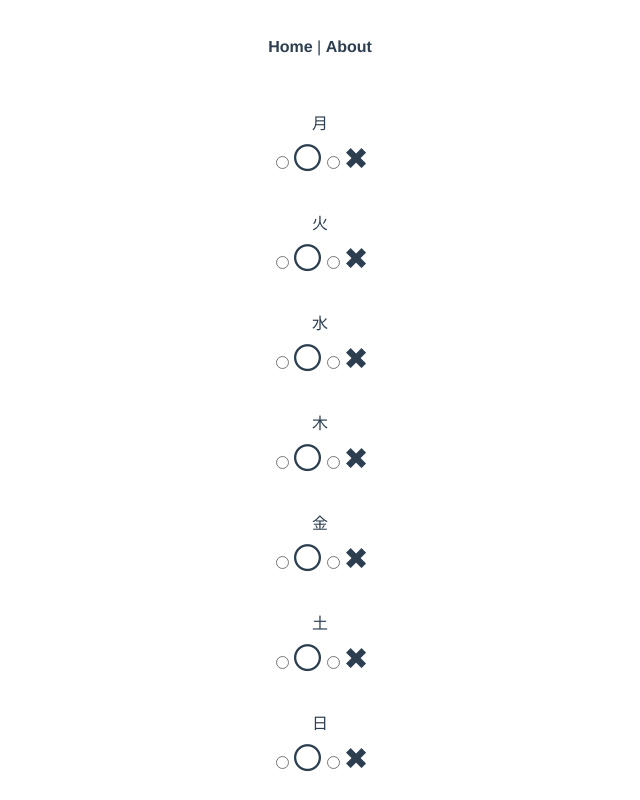
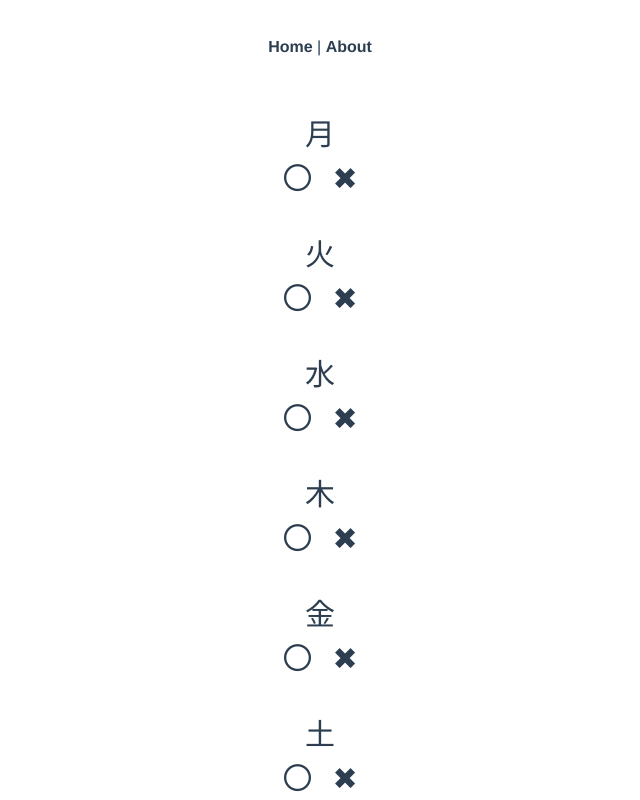
Before and after one commit to webex13-team-7/original-app, a Vue app: page /form in a window 1280 px wide. Shown: the top 800 px of the page, without its empty margins (320-960 px from the left). Built offline with nearby package versions, Linux system fonts and the light colour scheme.

Commit message:
ラジオボタン修正

```diff
--- a/src/views/form.vue
+++ b/src/views/form.vue
@@ -1,6 +1,6 @@
 <template>
   <p>
-    月<br />
+    <span class="weekn">月</span><br />
     <input
       type="radio"
       name="d1"
@@ -24,7 +24,7 @@
   </p>
 
   <p>
-    火<br />
+    <span class="weekn">火</span><br />
     <input
       type="radio"
       name="d2"
@@ -48,7 +48,7 @@
   </p>
 
   <p>
-    水<br />
+    <span class="weekn">水</span><br />
     <input
       type="radio"
       name="d3"
@@ -72,7 +72,7 @@
   </p>
 
   <p>
-    木<br />
+    <span class="weekn">木</span><br />
     <input
       type="radio"
       name="d4"
@@ -96,7 +96,7 @@
   </p>
 
   <p>
-    金<br />
+    <span class="weekn">金</span><br />
     <input
       type="radio"
       name="d5"
@@ -120,7 +120,7 @@
   </p>
 
   <p>
-    土<br />
+    <span class="weekn">土</span><br />
     <input
       type="radio"
       name="d6"
@@ -144,7 +144,7 @@
   </p>
 
   <p>
-    日<br />
+    <span class="weekn">日</span><br />
     <input
       type="radio"
       name="d7"
@@ -168,9 +168,9 @@
   </p>
 
   <!-- {{ schedules }}
-  <br />
+
   {{ radio1 }} -->
-  <br />
+
   <!-- {{ schedules2 }} -->
 
   <p><input type="submit" value="登録する" v-on:click="postTweet" /></p>
@@ -287,14 +287,23 @@ export default {
 </script>
 
 <style>
-/* .radio{
-    display: none;
-
-} */
+input[type="radio"] {
+  display: none;
+  margin-bottom: 20px;
+}
 .maru {
   font-size: 30px;
+  margin-right: 10px;
 }
 .batu {
   font-size: 30px;
+  margin-left: 10px;
+}
+
+input[type="radio"]:checked + label {
+  color: red;
+}
+.weekn {
+  font-size: 30px;
 }
 </style>
```
